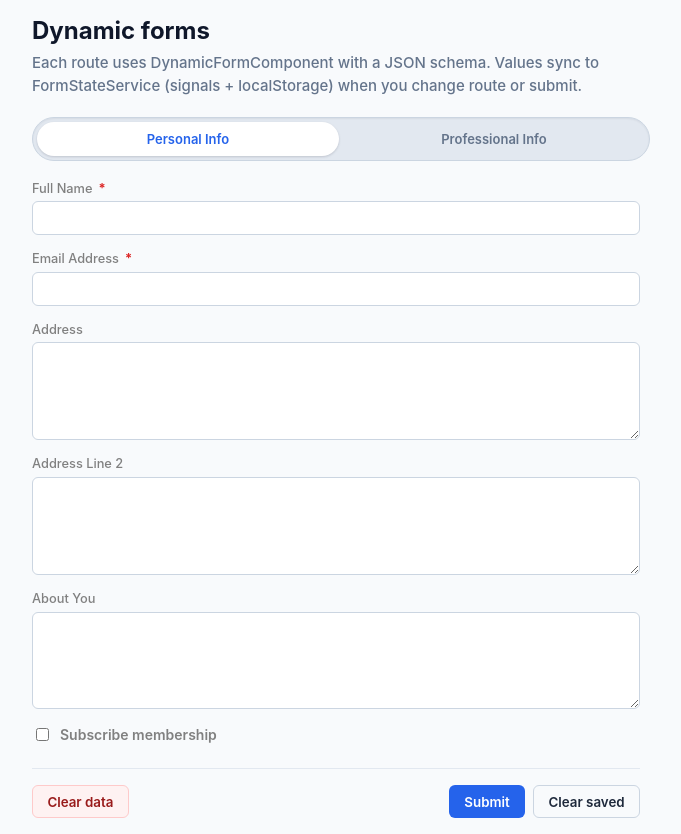
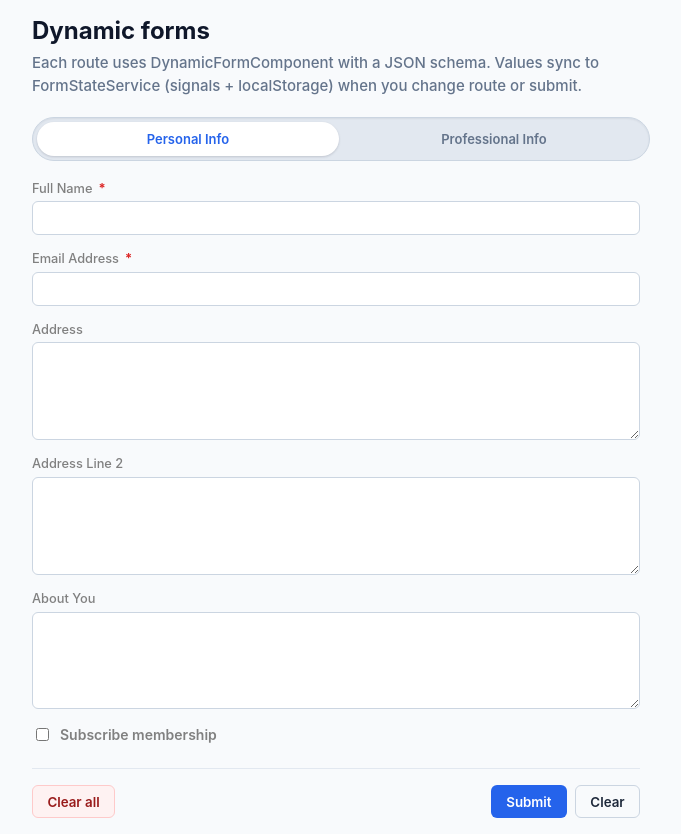
Before and after one commit to basil123-ai/polus-dynamic-forms, an Angular app: page /form-a in a window 1280 px wide. Shown: the whole page, without its empty margins (304-985 px from the left). Built offline with nearby package versions, Linux system fonts and the light colour scheme.

Commit message:
label cange

```diff
--- a/src/app/components/dynamic-form/dynamic-form.component.html
+++ b/src/app/components/dynamic-form/dynamic-form.component.html
@@ -74,7 +74,7 @@
   <div class="dynamic-form__actions">
     <div class="dynamic-form__actions-start">
       <button type="button" class="dynamic-form__btn dynamic-form__btn--danger" (click)="clearAllStored()">
-        Clear data
+        Clear all
       </button>
     </div>
     <div class="dynamic-form__actions-end">
@@ -84,7 +84,7 @@
         class="dynamic-form__btn dynamic-form__btn--ghost"
         (click)="clearStoredAndReset()"
       >
-        Clear saved
+        Clear
       </button>
     </div>
   </div>
```
